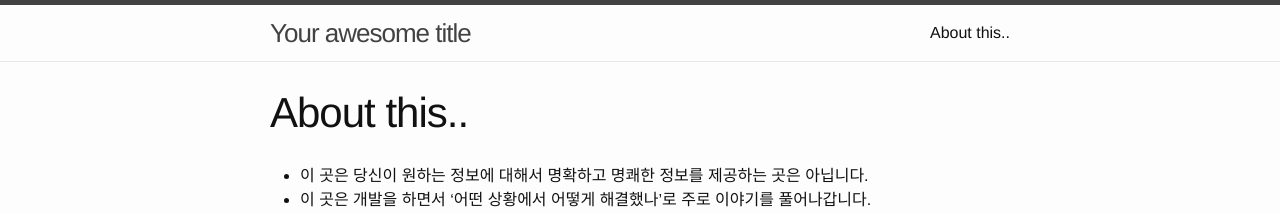
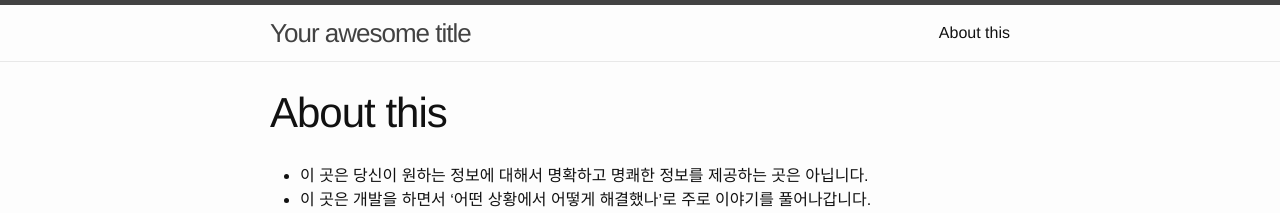
Before and after one commit to Noveloper/noveloper.github.com, a Jekyll site: the page built from about.md, in a window 1280 px wide. Shown: the top 213 px of the page. Built offline with Jekyll 4.4.1, drawn with Linux system fonts in a browser that asks for light colours.

```diff
--- a/about.md
+++ b/about.md
@@ -1,6 +1,6 @@
 ---
 layout: page
-title: About this..
+title: About this
 permalink: /about/
 ---
 
```
